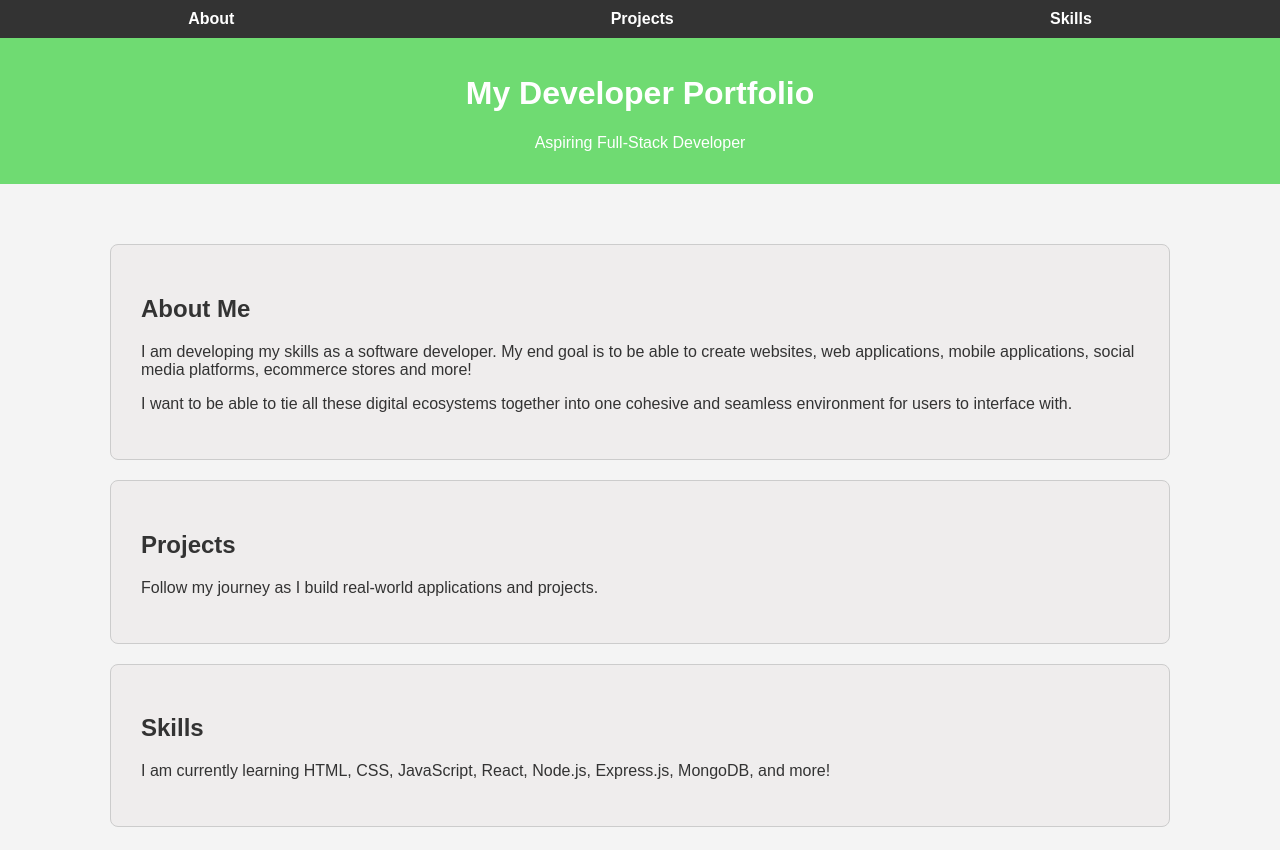
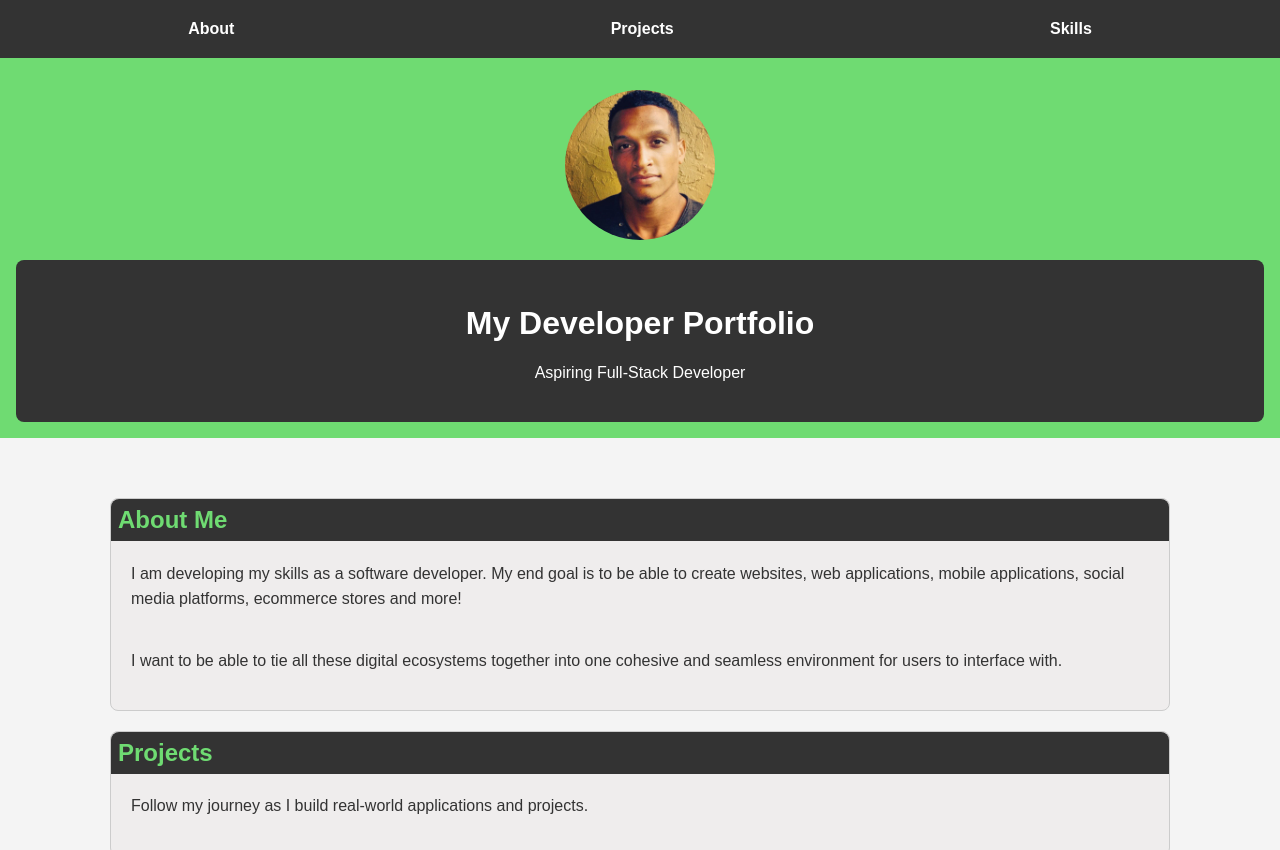
Before and after one commit to LA9021/Developer-Portfolio, a plain HTML site: page index.html in a window 1280 px wide. Shown: the top 850 px of the page. Drawn offline with Linux system fonts and the light colour scheme.

Commit message:
Profile Img + Header/Section Design Updates

```diff
--- a/index.html
+++ b/index.html
@@ -15,9 +15,11 @@
                 </ul>
             </nav>
         <header>
-
-            <h1> My Developer Portfolio</h1>
-            <p>Aspiring Full-Stack Developer</p>
+            <img src="profile-photo.jpg" alt="Profile Picture">
+            <div class="header-content">
+                <h1> My Developer Portfolio</h1>
+                <p>Aspiring Full-Stack Developer</p>
+            </div>
         </header>
 
         <main>
--- a/style.css
+++ b/style.css
@@ -36,7 +36,7 @@ nav ul {
 nav ul li {
    /* margin: 0 15px;*/
    /* Removed margin to make the navigation items evenly spaced, and the code might not be necessary */
-    padding: 10px 0;
+    padding: 20px 0;
 }
 
 nav ul li a {
@@ -58,6 +58,22 @@ header {
     text-align: center;
 }
 
+/* Header Image Styles */
+
+header img {
+    width: 150px;
+    height: 150px;
+    border-radius: 50%;
+    object-fit: cover;
+    margin-bottom: 1rem;
+    margin-top: 1rem;
+}
+
+.header-content {
+    background-color: #333;
+    padding: 1.5rem;
+    border-radius: 8px;
+}
 
 /*Main Content Styles */
 
@@ -65,16 +81,30 @@ main {
     max-width: 1100px;
     margin: 40px auto;
     padding: 20px;
+   /* border: solid 1px #ccc; */
 }
 
 /* Sections */
 
 section {
     background-color: rgb(239, 237, 237);
-    padding: 30px;
+    padding: 0px;
     margin-bottom: 20px;
     border-radius: 8px;
     border: 1px solid #ccc;
+}
+
+section h2 {
+    color: #6fdb72;
+    margin-top: 0;
+    background-color: #333;
+    border-radius: 8px 8px 0 0;
+    padding: 7px 0 7px 7px;
+}
+
+section p {
+    padding: 0px 20px 20px 20px;
+    line-height: 1.6;
 }
 
 /* Footer */
@@ -82,7 +112,7 @@ section {
 footer {
     text-align: center;
     padding: 20px;
-    background-color: #2b2b2b;
+    background-color: #333;
     color: white;
 
 }
@@ -92,7 +122,8 @@ footer {
 @media (max-width: 600px) {
     nav ul{
         flex-direction: column;
-        gap: 0px;
         align-items: center;
+
+
     }
 }
```
Also changed, not shown: profile-photo.jpg (added).
